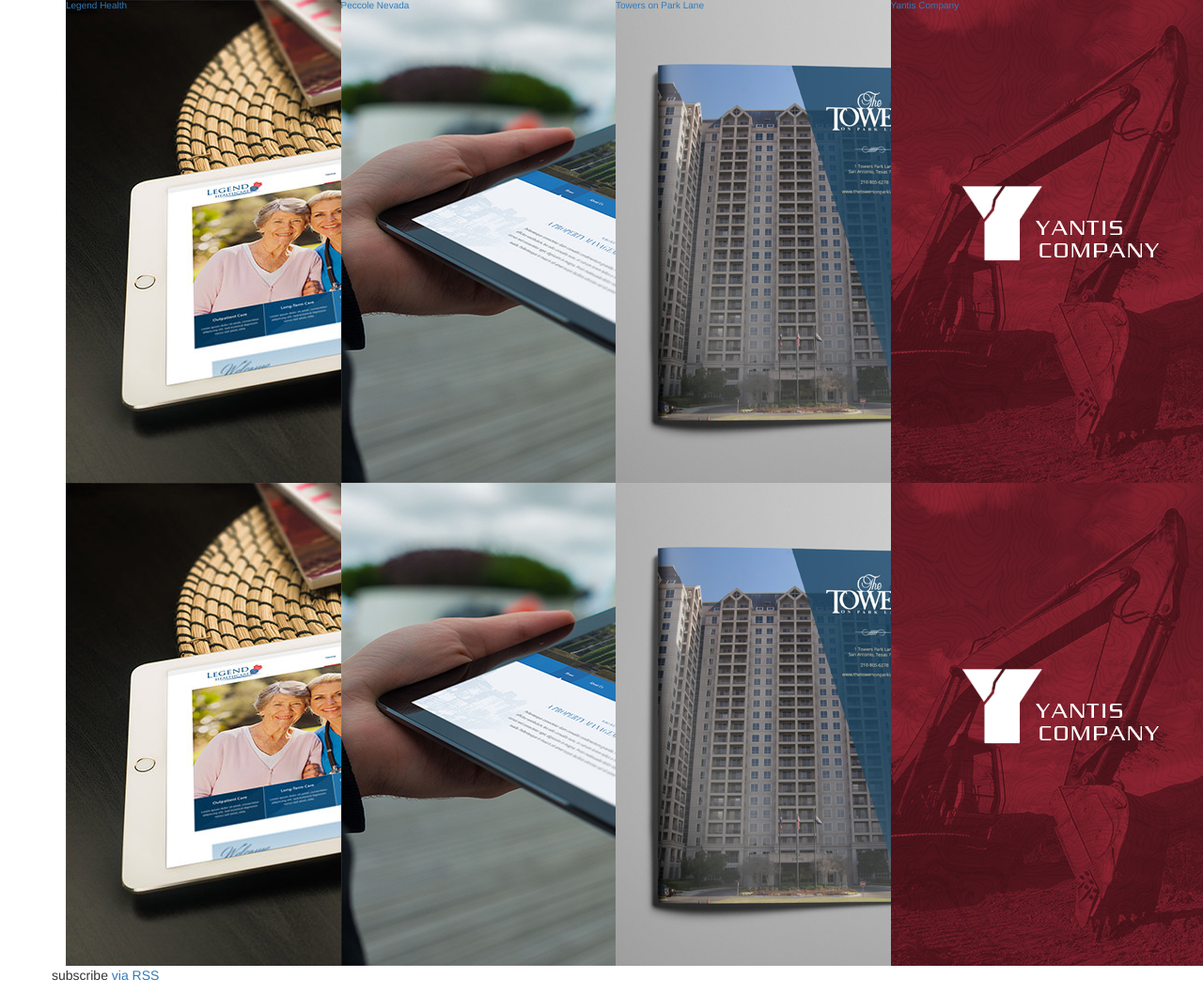
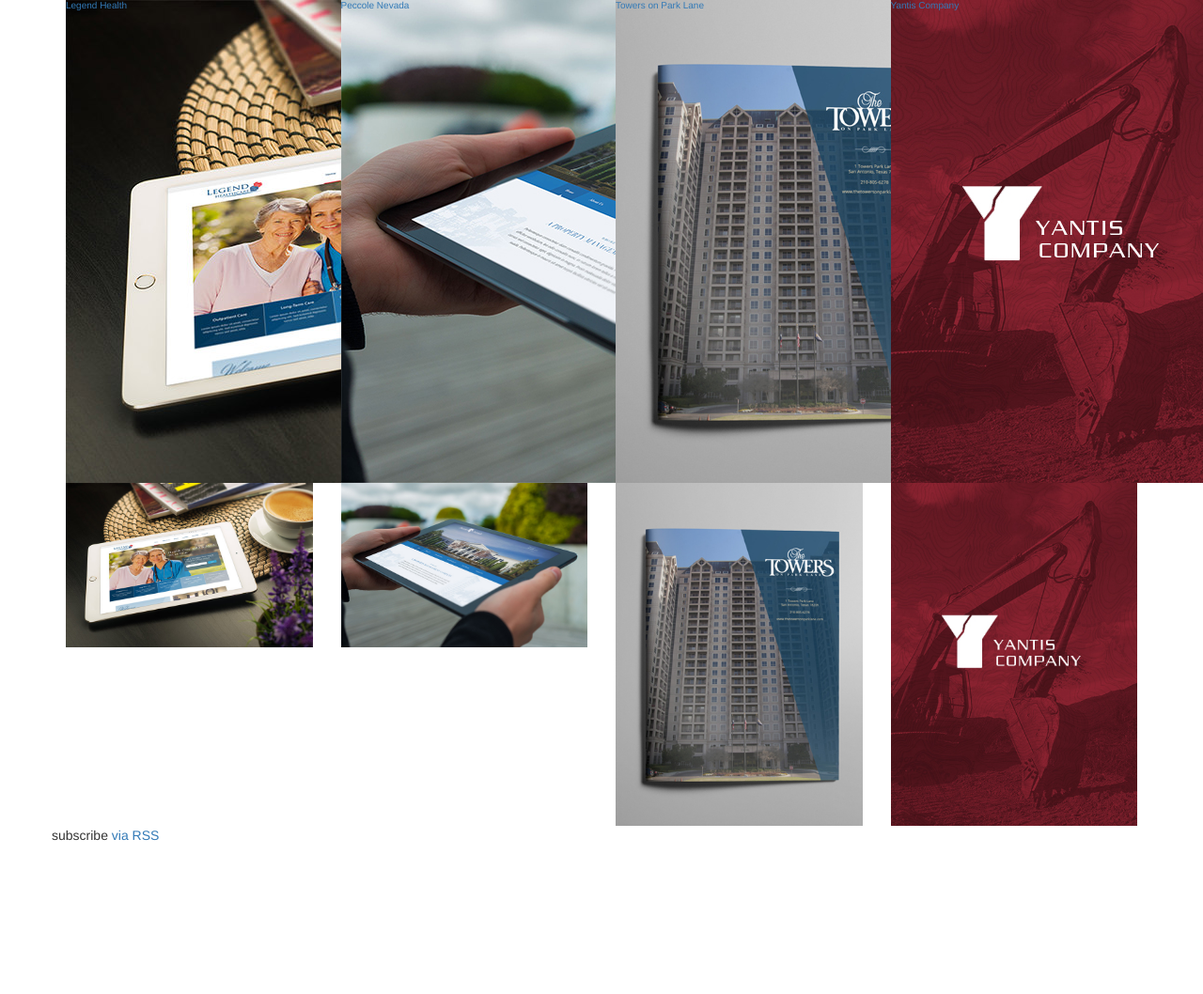
Before and after one commit to noncasus/fcc-portfolio, a Jekyll site: the page built from index.html, in a window 1280 px wide. Shown: the whole page at 94% size. Built offline with Jekyll 4.4.1, drawn with Linux system fonts in a browser that asks for light colours; nearby versions of some CDN libraries; after the commit the page ends 909 px from its top, so only the background shows below that.

Commit message:
Updated '/_includes/project-grid.html' via CloudCannon

```diff
--- a/_includes/project-grid.html
+++ b/_includes/project-grid.html
@@ -7,7 +7,7 @@
                  </div>
                  <img class="responsive-img" src="{{ project.image.featured_image_path | prepend: site.baseurl }}" alt="{{ project.title }}" />
              </a>
-            <img class="responsive-img" src="{{ project.image.featured_image_path | prepend: site.baseurl }}" alt="{{ project.title }}" />
+            <img class="img-responsive" src="{{ project.image.featured_image_path | prepend: site.baseurl }}" alt="{{ project.title }}" />
         </div>
     </div>
 {% endfor %}
```
